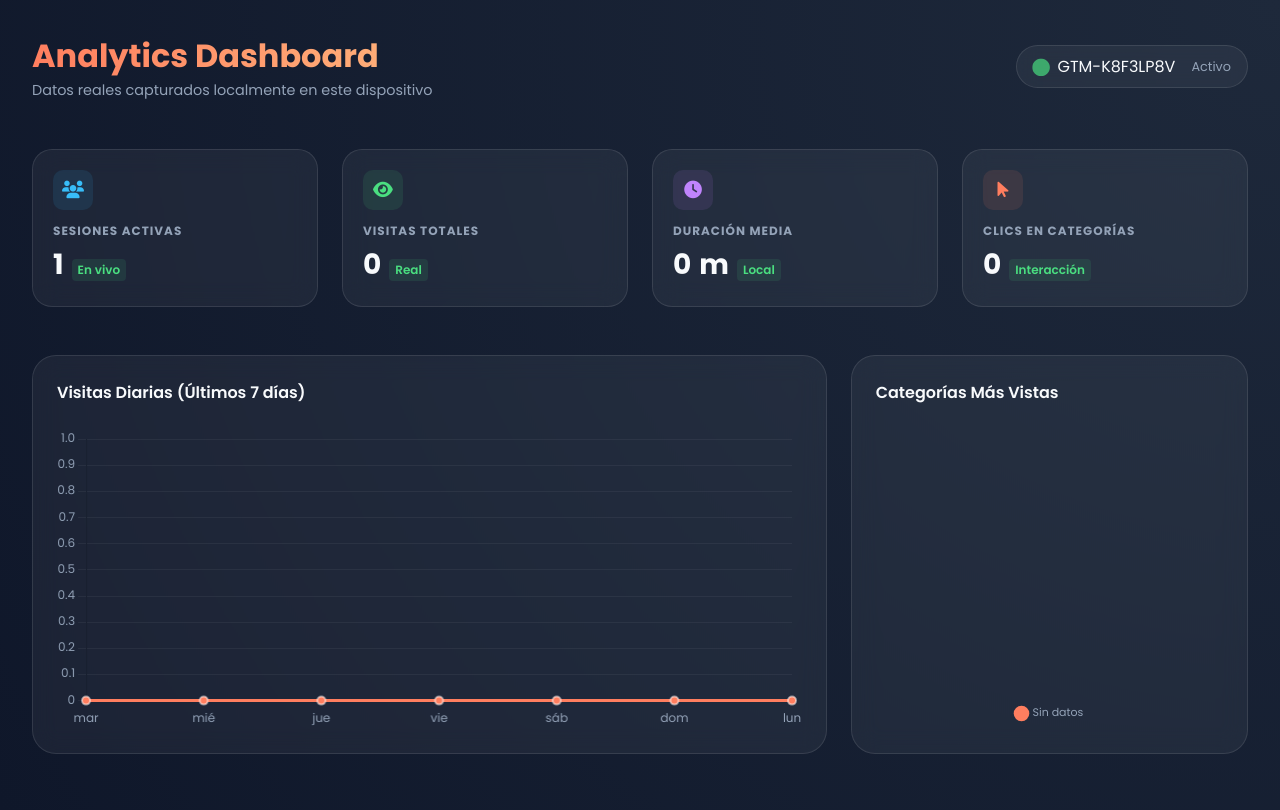
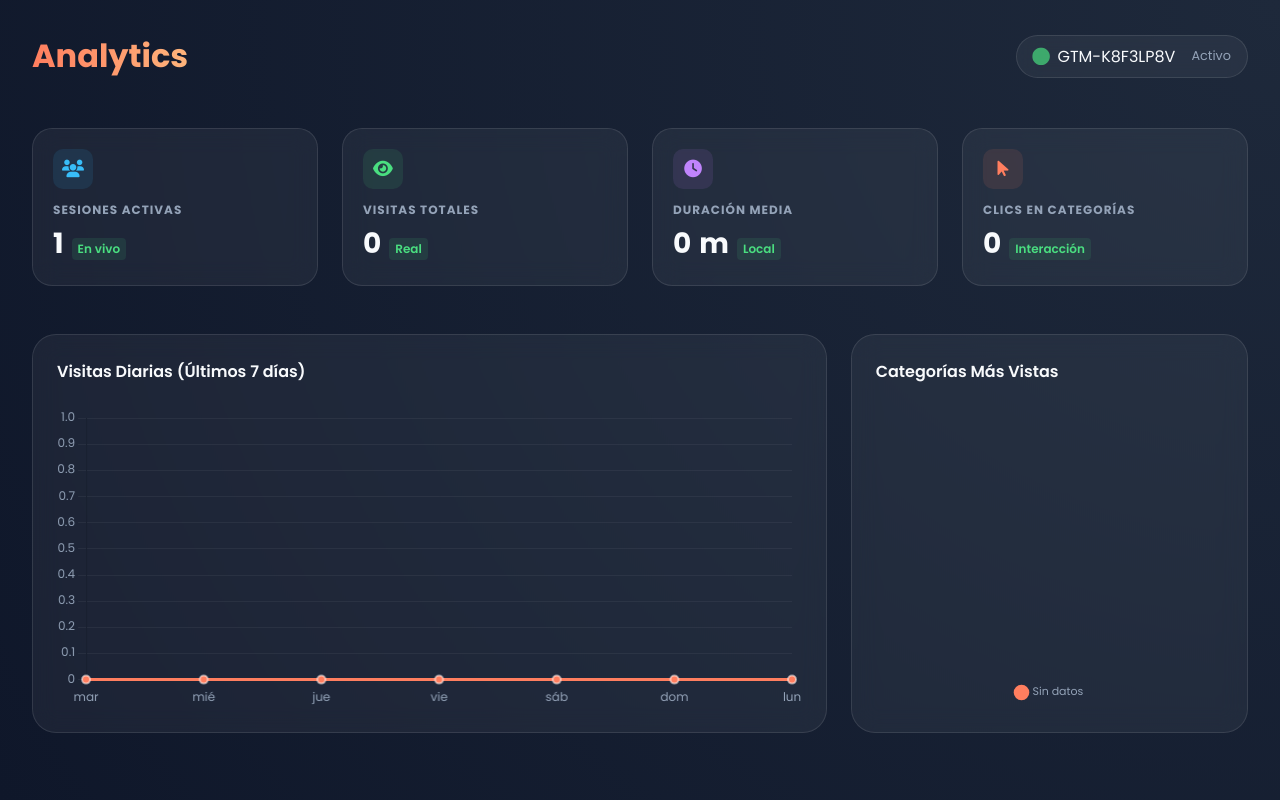
Before and after one commit to cuantovale/Italia, a plain HTML site: page carpaa/views.html in a window 1280 px wide. Drawn offline with nearby package versions, Linux system fonts and the light colour scheme.

```diff
--- a/carpaa/views.html
+++ b/carpaa/views.html
@@ -4,7 +4,7 @@
 <head>
     <meta charset="UTF-8">
     <meta name="viewport" content="width=device-width, initial-scale=1.0">
-    <title>Analytics Dashboard - Italia Café</title>
+    <title>Analytics - Italia Café</title>
     <link href="https://fonts.googleapis.com/css2?family=Poppins:wght@300;400;600;700&display=swap" rel="stylesheet">
     <link rel="stylesheet" href="https://cdnjs.cloudflare.com/ajax/libs/font-awesome/6.5.2/css/all.min.css">
     <link rel="icon" href="https://italiacafe.com.ar/images/logo.webp" type="image/png" />
@@ -274,8 +274,7 @@
     <div class="dashboard-container">
         <header>
             <div class="brand">
-                <h1>Analytics Dashboard</h1>
-                <p>Datos reales capturados localmente en este dispositivo</p>
+                <h1>Analytics</h1>
             </div>
             <div class="gtm-badge">
                 <i class="fas fa-circle pulse"></i>
```
